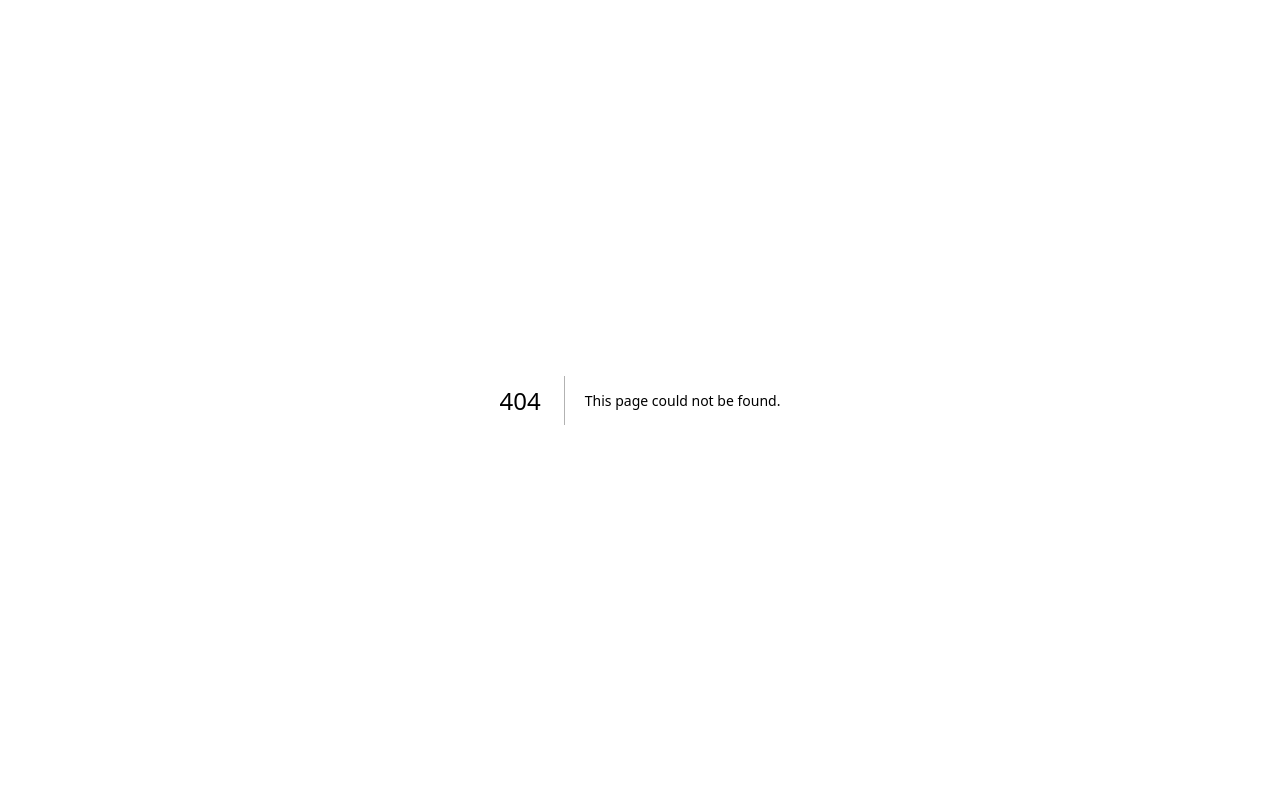
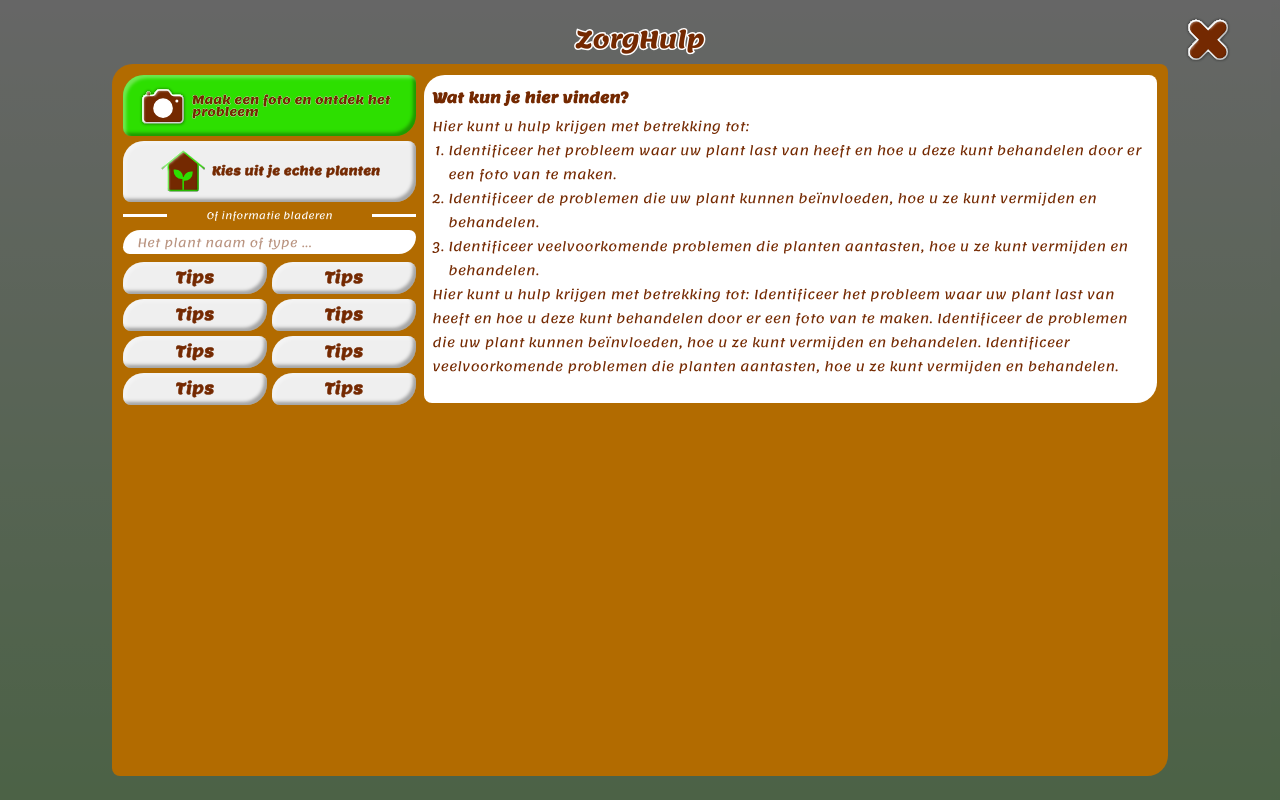
Before and after one commit to SundousKanaan/happy-plant, a Next.js app: page /careHelp in a window 1280 px wide. Before the commit this address had no page. Built offline with nearby package versions, Linux system fonts and the light colour scheme.

Commit message:
update: zorgHulp basis

```diff
--- a/data/database.json
+++ b/data/database.json
@@ -13,7 +13,7 @@
             {
                 "id": 0,
                 "plantName": "Ellie",
-        "type": "digital",
+                "type": "Bloeiende plant",
                 "familyName": "Camelia",
                 "plantImage": "",
                 "backgroundImage": "42b4eff6-6807-4067-a88e-7f05f1b38e8d.jpeg",
--- /dev/null
+++ b/pages/careHelp/index.tsx
@@ -0,0 +1,22 @@
+import React from "react";
+import PopUP from "@/src/components/PopUp/PopUp";
+import CareHelp from "@/src/components/CareHelp/CareHelp";
+import Button from "@/src/components/Button/Button";
+import $ from "./careHelp.module.scss";
+
+const index = () => {
+  return (
+    <>
+      <PopUP
+        isOpen={true}
+        pupUpType="page"
+        title="ZorgHulp"
+        backgroundColor="brown"
+      >
+        <CareHelp />
+      </PopUP>
+    </>
+  );
+};
+
+export default index;
--- a/pages/tutorial/camera/index.tsx
+++ b/pages/tutorial/camera/index.tsx
@@ -5,7 +5,7 @@ import cs from "classnames";
 import { useStapper } from "@/src/contexts/tutorialStapper/tutorialStapper";
 import useCamera from "@/src/hooks/useCamera";
 import { useDialog } from "@/src/contexts/dialogContext/dialogContext";
-import BudPopUp from "@/src/components/BudPopUp/BudPopUp";
+import PopUp from "@/src/components/PopUp/PopUp";
 import texts from "@/ts/texts";
 import $ from "./Camera.module.scss";
 import { useRouter } from "next/router";
@@ -55,7 +55,7 @@ const CameraPage = () => {
 
   return (
     <>
-      <BudPopUp isOpen={popUpIsOpen} pupUpType="pupUp" backgroundColor="white">
+      <PopUp isOpen={popUpIsOpen} pupUpType="budPopup" backgroundColor="white">
         <p className={$.text}>{texts.cameraNote_1}</p>
         <p className={$.text}>{texts.cameraNote_2}</p>
         <div className={$.buttons}>
@@ -67,7 +67,7 @@ const CameraPage = () => {
             onClick={() => setPopUpIsOpen(false)}
           />
         </div>
-      </BudPopUp>
+      </PopUp>
 
       <CameraComponent text={texts.backgroundShotNote}>
         <div className={$.dialogContent}>
--- /dev/null
+++ b/src/components/CareHelp/CareHelp.module.scss
@@ -0,0 +1,117 @@
+.container {
+  width: 100%;
+  height: 100%;
+
+  display: grid;
+  grid-template-columns: 0.4fr 1fr;
+  gap: 0.5rem;
+}
+
+.buttonsContainer {
+  grid-area: 1/1/2/2;
+  display: flex;
+  flex-direction: column;
+  gap: 0.3rem;
+}
+
+.buttonItem {
+  width: 100%;
+  height: fit-content;
+}
+
+.note {
+  font-size: 0.6rem;
+  text-align: center;
+  color: var(--white);
+  position: relative;
+
+  &::after,
+  &::before {
+    content: "";
+    display: block;
+    width: 15%;
+    height: 3px;
+    background-color: var(--white);
+    position: absolute;
+    top: calc(50% - 3px / 2);
+  }
+
+  &::after {
+    right: 0;
+  }
+}
+
+.searchVield {
+  width: 100%;
+  height: 1.5rem;
+  border-radius: var(--paper-border-radius);
+  position: relative;
+}
+
+.search {
+  width: 100%;
+  height: 100%;
+  border: none;
+  background-color: var(--white);
+  border-radius: var(--paper-border-radius);
+
+  font-family: var(--secondary-font);
+  font-size: 12px;
+  text-indent: 5%;
+  color: var(--secondary-brown);
+
+  position: absolute;
+  top: 0;
+
+  &::placeholder {
+    color: var(--secondary-brown);
+    opacity: 50%;
+  }
+}
+
+.mainFilters {
+  list-style: none;
+  margin: 0;
+  padding-top: 0.2rem;
+  display: grid;
+  grid-template-columns: repeat(auto-fill, minmax(40%, 1fr));
+  gap: 0.3rem;
+}
+
+.filterItem {
+  width: 100%;
+  height: 2rem;
+}
+
+.reviewContainer {
+  grid-area: 1/2/2/3;
+  background-color: var(--white);
+  border-radius: var(--paper-border-radius);
+  height: 20.5rem;
+  overflow: hidden;
+}
+
+.info {
+  height: 100%;
+  padding: 1rem 0.5rem;
+  overflow-y: auto;
+  overflow-x: hidden;
+  scrollbar-color: var(--secondary-brown) transparent;
+  scrollbar-width: 1rem;
+}
+
+.infoTitle {
+  font-size: 0.9rem;
+  font-family: var(--primary-font);
+  color: var(--secondary-brown);
+  margin-bottom: 0.5rem;
+}
+
+.infoItem {
+  font-size: 0.8rem;
+  color: var(--secondary-brown);
+}
+
+.infoList {
+  padding-left: 1rem;
+}
--- /dev/null
+++ b/src/components/CareHelp/CareHelp.tsx
@@ -0,0 +1,140 @@
+import React from "react";
+import $ from "./CareHelp.module.scss";
+import Button from "@/src/components/Button/Button";
+
+const CareHelp = () => {
+  return (
+    <div className={$.container}>
+      <section className={$.buttonsContainer}>
+        <div className={$.buttonItem}>
+          <Button
+            color="green"
+            icon="camera"
+            text="Maak een foto en ontdek het probleem"
+            onClick={() => console.log("camera")}
+            rowDirection
+            minpadding
+          />
+        </div>
+        <div className={$.buttonItem}>
+          <Button
+            color="white"
+            icon="house"
+            text="Kies uit je echte planten"
+            onClick={() => console.log("house")}
+            rowDirection
+            minpadding
+          />
+        </div>
+        <p className={$.note}>Of informatie bladeren</p>
+        <label className={$.searchVield}>
+          <input
+            type="search"
+            name="search"
+            placeholder="Het plant naam of type ..."
+            className={$.search}
+          />
+        </label>
+
+        <ul className={$.mainFilters}>
+          <li className={$.filterItem}>
+            <Button
+              color="white"
+              text="Tips"
+              onClick={() => console.log("Ziekten en plagen")}
+              minpadding
+            />
+          </li>
+          <li className={$.filterItem}>
+            <Button
+              color="white"
+              text="Tips"
+              onClick={() => console.log("Ziekten en plagen")}
+              minpadding
+            />
+          </li>
+          <li className={$.filterItem}>
+            <Button
+              color="white"
+              text="Tips"
+              onClick={() => console.log("Ziekten en plagen")}
+              minpadding
+            />
+          </li>
+          <li className={$.filterItem}>
+            <Button
+              color="white"
+              text="Tips"
+              onClick={() => console.log("Ziekten en plagen")}
+              minpadding
+            />
+          </li>
+          <li className={$.filterItem}>
+            <Button
+              color="white"
+              text="Tips"
+              onClick={() => console.log("Ziekten en plagen")}
+              minpadding
+            />
+          </li>
+          <li className={$.filterItem}>
+            <Button
+              color="white"
+              text="Tips"
+              onClick={() => console.log("Ziekten en plagen")}
+              minpadding
+            />
+          </li>
+          <li className={$.filterItem}>
+            <Button
+              color="white"
+              text="Tips"
+              onClick={() => console.log("Ziekten en plagen")}
+              minpadding
+            />
+          </li>
+          <li className={$.filterItem}>
+            <Button
+              color="white"
+              text="Tips"
+              onClick={() => console.log("Ziekten en plagen")}
+              minpadding
+            />
+          </li>
+        </ul>
+      </section>
+      <section className={$.reviewContainer}>
+        <div className={$.info}>
+          <h3 className={$.infoTitle}>Wat kun je hier vinden?</h3>
+          <p className={$.infoItem}>
+            Hier kunt u hulp krijgen met betrekking tot:
+          </p>
+          <ol className={$.infoList}>
+            <li className={$.infoItem}>
+              Identificeer het probleem waar uw plant last van heeft en hoe u
+              deze kunt behandelen door er een foto van te maken.
+            </li>
+            <li className={$.infoItem}>
+              Identificeer de problemen die uw plant kunnen beïnvloeden, hoe u
+              ze kunt vermijden en behandelen.
+            </li>
+            <li className={$.infoItem}>
+              Identificeer veelvoorkomende problemen die planten aantasten, hoe
+              u ze kunt vermijden en behandelen.
+            </li>
+          </ol>
+          <p className={$.infoItem}>
+            Hier kunt u hulp krijgen met betrekking tot: Identificeer het
+            probleem waar uw plant last van heeft en hoe u deze kunt behandelen
+            door er een foto van te maken. Identificeer de problemen die uw
+            plant kunnen beïnvloeden, hoe u ze kunt vermijden en behandelen.
+            Identificeer veelvoorkomende problemen die planten aantasten, hoe u
+            ze kunt vermijden en behandelen.
+          </p>
+        </div>
+      </section>
+    </div>
+  );
+};
+
+export default CareHelp;
--- a/src/components/BudPopUp/BudPopUp.module.scss
+++ b/src/components/PopUp/PopUp.module.scss
@@ -10,11 +10,16 @@
   z-index: 1000;
 
   grid-template-columns: 2rem 5rem repeat(7, 1fr) 5rem 2rem;
-  grid-template-rows: 1rem 1fr 1rem;
+  grid-template-rows: 1rem 1fr 0.5rem;
   gap: 0.7rem;
 
   &.pageStyle {
-    grid-template-rows: 1rem 4rem 1fr 1rem;
+    grid-template-columns: 2rem 5rem repeat(7, 1fr) 5rem 2rem;
+
+    grid-template-rows: 1rem 2rem 1fr 1rem;
+    // gap: 0.5rem;
+    column-gap: 0rem;
+    row-gap: 0.5rem;
   }
 }
 
@@ -60,15 +65,16 @@
 
 .pageContent {
   grid-area: 3/3/3/10;
+  justify-self: center;
   border-radius: var(--paper-border-radius);
-  padding: 1rem;
+  padding: 0.7rem;
 
   &.white {
     background-color: var(--white);
   }
 
   &.brown {
-    background-color: var(-tertiary-brown);
+    background-color: var(--tertiary-brown);
   }
 }
 
--- a/src/components/BudPopUp/BudPopUp.tsx
+++ b/src/components/PopUp/PopUp.tsx
@@ -1,19 +1,19 @@
 import React from "react";
 import { Bud } from "../Bud/Bud";
 import cs from "classnames";
-import $ from "./BudPopUp.module.scss";
+import $ from "./PopUp.module.scss";
 import Button from "@/src/components/Button/Button";
 
-interface BudPopUpProps {
+interface PopUpProps {
   isOpen?: boolean;
   children?: React.ReactNode;
   buttonsChildren?: React.ReactNode;
-  pupUpType: "pupUp" | "page" | "addPlant";
+  pupUpType: "budPopup" | "page" | "addPlant";
   title?: string;
   backgroundColor?: "white" | "brown";
 }
 
-const BudPopUp: React.FC<BudPopUpProps> = ({
+const PopUp: React.FC<PopUpProps> = ({
   children,
   buttonsChildren,
   isOpen,
@@ -31,7 +31,7 @@ const BudPopUp: React.FC<BudPopUpProps> = ({
         { [$.visible]: isOpen }
       )}
     >
-      {pupUpType === "pupUp" && (
+      {pupUpType === "budPopup" && (
         <>
           <div className={$.pupUpContent}>{children}</div>
           <div className={$.image}>
@@ -66,4 +66,4 @@ const BudPopUp: React.FC<BudPopUpProps> = ({
   );
 };
 
-export default BudPopUp;
+export default PopUp;
--- a/src/components/button/Button.module.scss
+++ b/src/components/button/Button.module.scss
@@ -1,5 +1,6 @@
 .button {
   width: 100%;
+  height: 100%;
   padding: 1rem 2.5rem;
 
   font-family: var(--primary-font);
@@ -26,6 +27,15 @@
   &.withIcon {
     height: fit-content;
     padding: 0.6rem 1rem;
+  }
+
+  &.rowDirection {
+    padding: 0.6rem 1rem;
+    flex-direction: row;
+  }
+
+  &.minpadding {
+    padding: 0.4rem 1rem;
   }
 }
 
@@ -60,6 +70,12 @@
   margin-top: -0.8rem;
 }
 
+.withIcon .buttonText {
+  font-size: 12px;
+  text-align: start;
+  margin: 0;
+}
+
 .iconContainer {
   position: relative;
   height: 3rem;
--- a/src/components/button/Button.tsx
+++ b/src/components/button/Button.tsx
@@ -10,6 +10,8 @@ interface ButtonProps {
   color: "green" | "brown" | "white" | "transparent";
   disabled?: boolean;
   icon?: string;
+  rowDirection?: boolean;
+  minpadding?: boolean;
 }
 
 const Button: React.FC<ButtonProps> = ({
@@ -18,6 +20,8 @@ const Button: React.FC<ButtonProps> = ({
   color,
   disabled = false,
   icon,
+  rowDirection = false,
+  minpadding,
 }) => {
   let imageSrc = `/images/icons/${icon}.svg`;
   if (icon) {
@@ -32,7 +36,9 @@ const Button: React.FC<ButtonProps> = ({
             [$.transparent]: color === "transparent",
           },
           { [$.disabled]: disabled },
-          { [$.withIcon]: icon }
+          { [$.withIcon]: icon },
+          { [$.rowDirection]: rowDirection },
+          { [$.minpadding]: minpadding }
         )}
         disabled={disabled}
         onClick={onClick}
@@ -59,12 +65,13 @@ const Button: React.FC<ButtonProps> = ({
             [$.white]: color === "white",
             [$.transparent]: color === "transparent",
           },
-          { [$.disabled]: disabled }
+          { [$.disabled]: disabled },
+          { [$.minpadding]: minpadding }
         )}
         disabled={disabled}
         onClick={onClick}
       >
-        {text && <p className={$.buttonText}>{text}</p>}
+        {text && <p className={cs($.buttonText)}>{text}</p>}
       </button>
     );
   }
```
Also changed, not shown: pages/test/index.tsx (+3 -3 lines), pages/tutorial/stap4/index.tsx (+10 -3 lines), pages/careHelp/careHelp.module.scss (added). Lines whose indentation alone changed are shown as unchanged.
